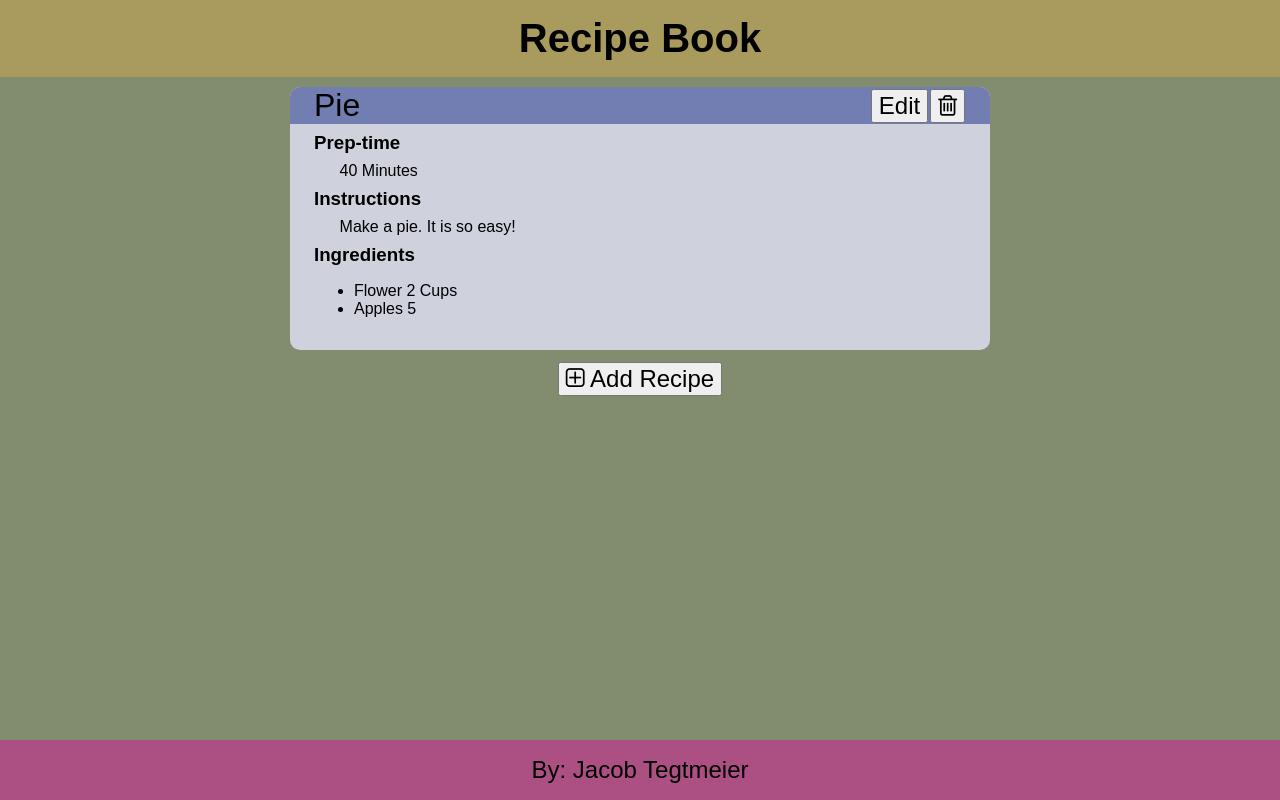
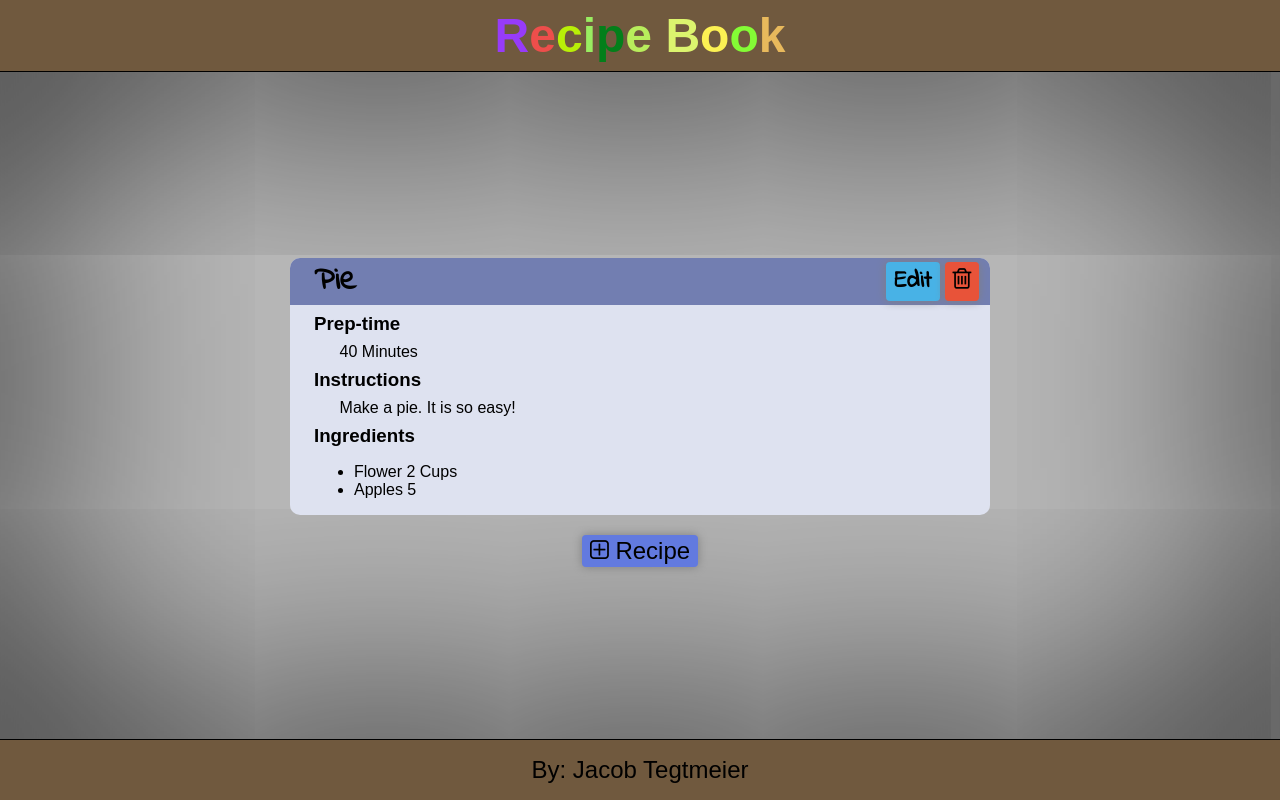
Before and after one commit to jtegtmeier/recipe-box, a React app: page / in a window 1280 px wide. Built offline with nearby package versions, Linux system fonts and the light colour scheme; a web font is replaced by a local one.

Commit message:
style updates

```diff
--- a/package.json
+++ b/package.json
@@ -4,10 +4,12 @@
   "private": true,
   "licence": "GPL-3.0",
   "dependencies": {
+    "color-scheme": "0.0.5",
     "crypto-js": "^3.1.9-1",
     "font-awesome": "^4.7.0",
     "lodash": "^4.17.4",
     "prop-types": "^15.5.8",
+    "randomcolor": "^0.5.0",
     "react": "^15.5.4",
     "react-autosuggest": "^9.0.0",
     "react-dom": "^15.5.4"
--- a/public/index.html
+++ b/public/index.html
@@ -4,6 +4,7 @@
     <meta charset="utf-8">
     <meta name="viewport" content="width=device-width, initial-scale=1">
     <link rel="shortcut icon" href="%PUBLIC_URL%/favicon.ico">
+    <link href="https://fonts.googleapis.com/css?family=Allerta+Stencil|Indie+Flower" rel="stylesheet">
     <title>Recipe Box</title>
   </head>
   <body>
--- a/src/Components/App.js
+++ b/src/Components/App.js
@@ -1,5 +1,5 @@
 import React from 'react'
-//import cyrpto from 'cyrpto-js'
+import randomcolor from 'randomcolor'
 import '../Style/App.css'
 import '../../node_modules/font-awesome/css/font-awesome.min.css'
 
@@ -12,6 +12,21 @@ export default class App extends React.Component {
     this.savedRecipeBook = JSON.parse(
       localStorage.getItem("RecipeBookCreatedByJakeTegtmeier")
     ) || sampleRecipeBook
+
+    this.headerText = "Recipe Book"
+    this.headerColors = randomcolor({
+      count: this.headerText.length,
+      luminosity: 'bright',
+      seed: 15
+      })
+    console.log(this.headerColors)
+    this.headerColorText = this.headerColors.map((v,i)=>{
+      return (
+        <span key={i} style={{color: v}}>
+          {this.headerText[i]}
+        </span>
+      )
+    })
   }
 
   encryptRecipeBook(password) {
@@ -29,9 +44,10 @@ export default class App extends React.Component {
   }
 
   render() {
+    console.log(this.headerColorText)
     return (
       <div className="App">
-        <header>Recipe Book</header>
+        <header>{this.headerColorText}</header>
 
         <RecipeBook
           recipes={this.savedRecipeBook.recipes}
--- a/src/Components/RecipeBook.js
+++ b/src/Components/RecipeBook.js
@@ -2,6 +2,7 @@ import React from 'react'
 import PropTypes from 'prop-types'
 import Recipe from '../Stateless/Recipe'
 import RecipeEditor from '../Stateless/RecipeEditor'
+import '../Style/RecipeBook.css'
 
 
 /*
@@ -126,10 +127,10 @@ class RecipeBook extends React.Component {
     return (
       <div className="RecipeBook">
         {recipes}
-        <button className="btn addRecipe"
+        <div className="btn btnAdd"
           onClick={this.addRecipeClicked}>
-          <i className="fa fa-plus-square-o" aria-hidden="true"></i> Add Recipe
-        </button>
+          <i className="fa fa-plus-square-o" aria-hidden="true"></i> Recipe
+        </div>
       </div>
     )
   }
--- a/src/Stateless/IngredientEditor.js
+++ b/src/Stateless/IngredientEditor.js
@@ -53,10 +53,10 @@ const IngredientEditor = (props) => {
       </select>
       </td>
       <td>
-      <button className="btn deleteIngredient"
+      <div className="btn btnDelete"
         onClick={deleteIngredientClicked}>
         <i className="fa fa-trash-o" aria-hidden="true"></i>
-      </button>
+      </div>
       </td>
     </tr>
   )
--- a/src/Stateless/Recipe.js
+++ b/src/Stateless/Recipe.js
@@ -1,7 +1,6 @@
 import React from 'react'
 import PropTypes from 'prop-types'
 import unitTypes from '../Settings/ingredientUnitTypes'
-import '../Style/RecipeBook.css'
 
 /*
 Static recipe that is either shown or minimized
@@ -58,15 +57,15 @@ const Recipe = (props) => {
     <form className="Recipe">
       <div className="recipeHead" onClick={recipeClicked}>
         <div className="recipeName">{recipeBody.name}</div>
-        <button className="btn editRecipe"
+        <div className="btn btnEdit"
           name="btnEditRecipe"
           onClick={editClicked}>
           Edit
-        </button>
-        <button className="btn deleteRecipe"
+        </div>
+        <div className="btn btnDelete"
           onClick={deleteRecipeClicked}>
           <i className="fa fa-trash-o" aria-hidden="true"></i>
-        </button>
+        </div>
       </div>
       <div className={style.isMinimized}>
         <div>
--- a/src/Stateless/RecipeEditor.js
+++ b/src/Stateless/RecipeEditor.js
@@ -1,7 +1,6 @@
 import React from 'react'
 import PropTypes from 'prop-types'
 import IngredientEditor from './IngredientEditor'
-import '../Style/RecipeBook.css'
 
 /*
 Static recipe editing component that sends updates on recipes to the RecipeBook
@@ -118,15 +117,15 @@ const RecipeEditor = (props) => {
           placeholder="new name..."
           value={recipeBody.name}
           onChange={recipeChanged} />
-        <button className="btn submitRecipe"
+        <div className="btn btnSubmit"
           name="btnSubmitRecipe"
           onClick={submitRecipeEvent}>
           <i className="fa fa-check" aria-hidden="true"></i>
-        </button>
-        <button className="btn deleteRecipe"
+        </div>
+        <div className="btn btnDelete"
           onClick={deleteRecipeClicked}>
           <i className="fa fa-trash-o" aria-hidden="true"></i>
-        </button>
+        </div>
       </div>
       <div>
         <div>
@@ -161,10 +160,11 @@ const RecipeEditor = (props) => {
               {ingredients}
             </tbody>
           </table>
-          <button className="btn addIngredient marginleft"
+          <div className="btn btnAdd marginleft"
             onClick={addIngredient}>
-            <i className="fa fa-plus-square-o" aria-hidden="true"></i> Add Ingredient
-          </button>
+            <i className="fa fa-plus-square-o" aria-hidden="true">
+            </i> Ingredient
+          </div>
         </div>
       </div>
     </form>
--- a/src/Style/App.css
+++ b/src/Style/App.css
@@ -3,16 +3,18 @@
   min-height: 100vh;
   flex-flow: column;
   align-items: center;
-  background: rgb(130, 140, 110);
+  background: rgb(182, 182, 182);
 }
 
 header {
+  font-family: 'Allerta Stencil', sans-serif;
   width: 100vw;
   text-align: center;
-  font-size: 2.5em;
+  font-size: 3em;
   font-weight: bold;
-  padding: 2vh 0;
-  background: rgb(168, 155, 93);
+  padding: 1vh 0;
+  background: rgb(112, 89, 62);
+  border-bottom: 1px solid black
 }
 
 footer {
@@ -20,5 +22,6 @@ footer {
   padding: 2vh 0;
   text-align: center;
   font-size: 1.5em;
-  background: rgb(172, 80, 132);
+  background: rgb(112, 89, 62);
+  border-top: 1px solid black
 }
--- a/src/Style/RecipeBook.css
+++ b/src/Style/RecipeBook.css
@@ -2,8 +2,27 @@
   display: flex;
   flex: 1;
   flex-flow: column;
+  justify-content: center;
   align-items: center;
   padding-top: 10px;
+  width: 100vw;
+  box-shadow: inset 0 0 30vw black;
+}
+
+h3 {
+  margin: 1vh 0;
+}
+
+.Recipe {
+  width: 90vw;
+  max-width: 700px;
+  background: rgb(222, 226, 240);
+  overflow: hidden;
+  border-bottom: 2px solid black;
+}
+
+.marginleft {
+  margin-left: 2vw;
 }
 
 .minimize {
@@ -15,6 +34,56 @@
 .maximize {
   max-height: 1000px;
   transition: all 0.5s;
+}
+
+.Recipe:first-of-type {
+  margin-top: 2vh;
+  border-bottom: 2px solid black;
+  border-radius: 10px 10px 0 0;
+}
+
+.Recipe:last-of-type {
+  margin-bottom: 1vh;
+  border-radius: 0 0 10px 10px;
+  border-bottom: none;
+}
+
+.Recipe:only-of-type {
+  border-radius: 10px;
+}
+
+.Recipe>div {
+  padding: 0 1vh 0 3vh;
+}
+
+.prepTimeInput {
+  width: 40px;
+}
+
+.recipeHead {
+  display: flex;
+  flex-flow: row;
+  justify-content: space-between;
+  align-items: center;
+  background: rgb(114, 126, 177);
+  font-family: 'Indie Flower', cursive;
+  font-weight: bold;
+}
+
+.recipeHead:hover {
+  cursor: pointer;
+}
+
+.recipeName {
+  font-size: 2em;
+  flex: 1;
+  color: black
+}
+
+textarea {
+  width: 90%;
+  height: 50px;
+  resize: vertical;
 }
 
 input, select, textarea {
@@ -32,74 +101,41 @@ input:required:invalid, input:focus:invalid {
   box-shadow: inset 0 0 5px 1px red;
 }
 
-button {
-  font-size: 1.5em;
-  margin: 1px;
-}
-
-h3 {
-  margin: 1vh 0;
-}
-
-.addRecipe {
-  margin: 1.5vh 0;
-}
-
-.marginleft {
-  margin-left: 2vw;
-}
-
 select {
   width: 80px;
   color: black;
 }
 
-.Recipe {
-  width: 90vw;
-  max-width: 700px;
-  padding-bottom: 2vh;
-  background: rgb(207, 210, 221);
-  overflow: hidden;
+.btn {
+  display: inline-block;
+  font-size: 1.5em;
+  margin: 0.2vw;
+  padding: 2px 8px;
+  border-radius: 4px;
+  border: none;
+  box-shadow: 0 0 10px grey;
 }
 
-.prepTimeInput {
-  width: 40px;
+.btn:hover {
+  box-shadow: inset 0 0 0 100px rgba(0, 0, 0, 0.15);
+  cursor: pointer;
 }
 
-.Recipe:first-of-type {
-  border-radius: 10px 10px 0 0;
+.btnDelete {
+  background: rgb(232, 83, 57);
 }
 
-.Recipe:last-of-type {
-  border-radius: 0 0 10px 10px;
+.btnAdd {
+  background: rgb(98, 122, 223);
+  margin: 1.5vh 0;
 }
 
-.Recipe:only-of-type {
-  border-radius: 10px;
+.btnEdit {
+  background: rgb(72, 178, 230)
 }
 
-.Recipe>div {
-  padding: 0 3vh;
-}
-
-.recipeHead {
-  display: flex;
-  flex-flow: row;
-  justify-content: space-between;
-  align-items: center;
-  background: rgb(114, 126, 177);
-}
-
-.recipeName {
-  font-size: 2em;
-  flex: 1;
-  color: black
-}
-
-textarea {
-  width: 90%;
-  height: 50px;
-  resize: vertical;
+.btnSubmit {
+  background: rgb(127, 194, 110);
 }
 
 .ingredientName {
@@ -113,3 +149,8 @@ textarea {
 .ingredientUnitType {
   width: 80px;
 }
+
+table {
+  text-align: center;
+  vertical-align: middle;
+}
```
